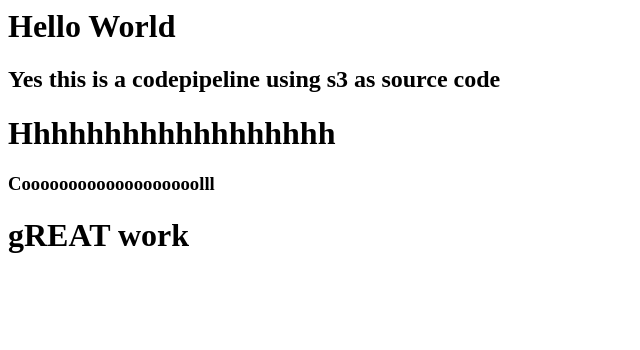
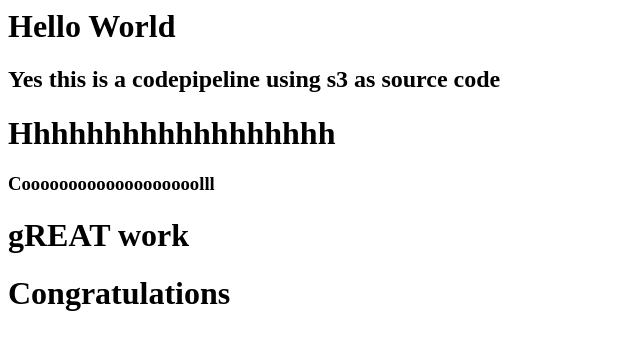
Before and after one commit to Abdelali12-codes/aws_ec2_codepipeline_with_lambda, a plain HTML site: page index.html in a window 1280 px wide. Shown: the whole page, without its empty margins (0-640 px from the left). Drawn offline with Linux system fonts and the light colour scheme.

Commit message:
edit index.html

```diff
--- a/index.html
+++ b/index.html
@@ -3,3 +3,4 @@
 <h1> Hhhhhhhhhhhhhhhhhh</h1>
 <h3>Cooooooooooooooooooolll</h3>
 <h1> gREAT work </h1>
+<h1> Congratulations </h1>
```
